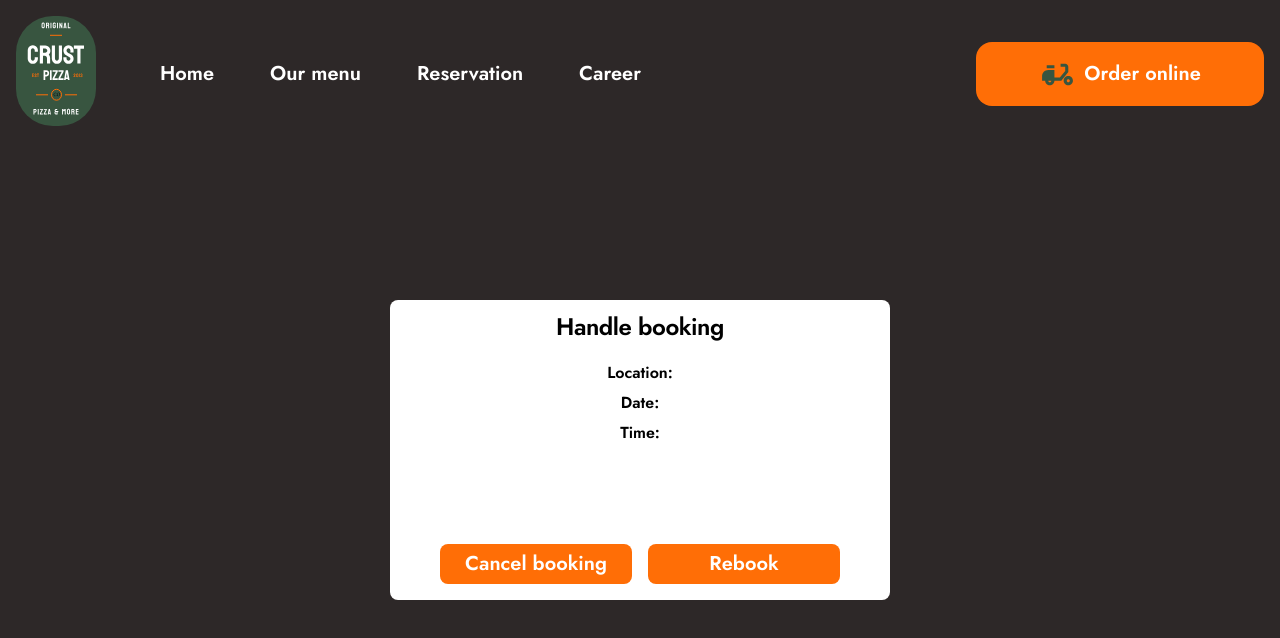
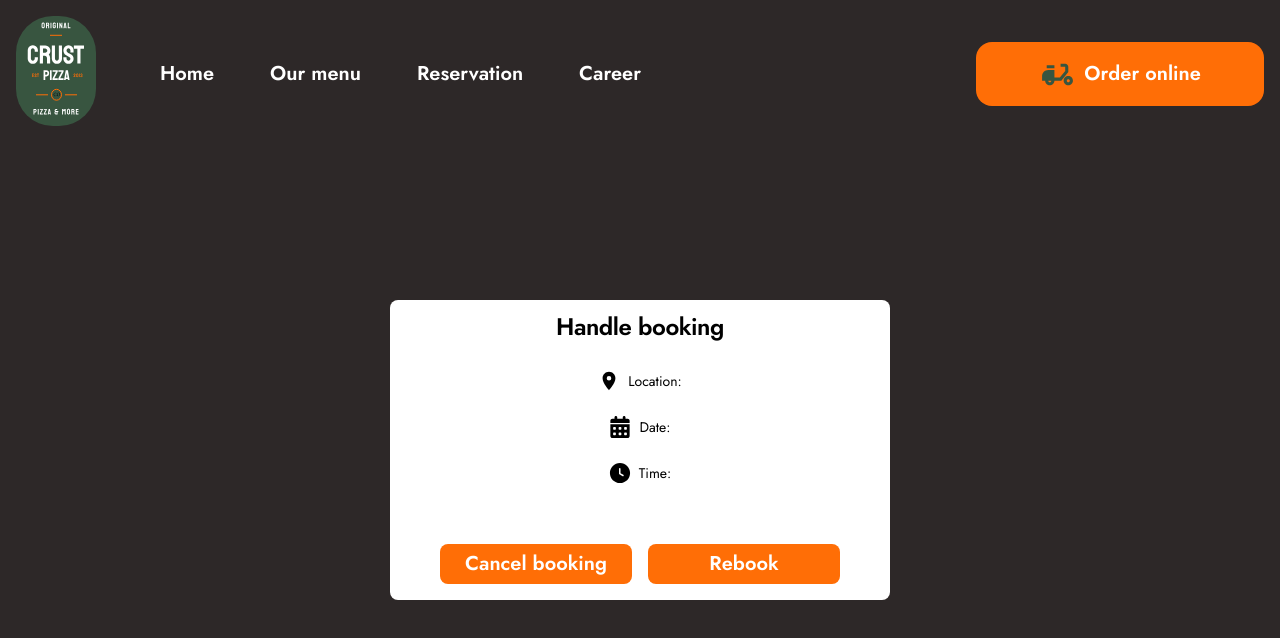
Before and after one commit to tuvaww/Pizzeria, a React (Create React App) app: page /handle-booking in a window 1280 px wide. Shown: the top 638 px of the page. Built offline with nearby package versions, Linux system fonts and the light colour scheme; no server answers.

Commit message:
added icons on handle booking page

```diff
--- a/src/components/reservation/step2/Step2.jsx
+++ b/src/components/reservation/step2/Step2.jsx
@@ -34,7 +34,6 @@ export const Step2 = ({ handleUpdateBooking }) => {
         const day = String(currentDate.getDate()).padStart(2, '0');
 
         const formattedDate = `${year}-${month}-${day}`;
-        console.log('formattedDate', formattedDate);
 
         setSelectedDate(formattedDate);
 
--- a/src/pages/handleBooking/HandleBooking.jsx
+++ b/src/pages/handleBooking/HandleBooking.jsx
@@ -2,6 +2,10 @@ import React, { useEffect, useState } from 'react';
 import { useLocation, useNavigate } from 'react-router-dom';
 import { getRequest, postRequest } from '../../utils/requestUtils';
 import { Button } from '../../ui-components/button/Button';
+import { MdLocationOn } from 'react-icons/md';
+import { FaCalendarDays } from 'react-icons/fa6';
+import { GoClockFill } from 'react-icons/go';
+
 import styles from './style.module.scss';
 
 export const HandleBooking = () => {
@@ -55,9 +59,18 @@ export const HandleBooking = () => {
                 <h2 className={styles.header}>Handle booking</h2>
 
                 <div className={styles.text}>
-                    <p>Location: {location}</p>
-                    <p>Date: {date}</p>
-                    <p>Time: {time}</p>
+                    <div className={styles.wrapper}>
+                        <MdLocationOn size={22} />
+                        <p>Location: {location}</p>
+                    </div>
+                    <div className={styles.wrapper}>
+                        <FaCalendarDays size={22} />
+                        <p>Date: {date}</p>
+                    </div>
+                    <div className={styles.wrapper}>
+                        <GoClockFill size={22} />
+                        <p>Time: {time}</p>
+                    </div>
                 </div>
 
                 <div className={styles.buttonContainer}>
--- a/src/pages/handleBooking/style.module.scss
+++ b/src/pages/handleBooking/style.module.scss
@@ -15,7 +15,7 @@
         display: flex;
         flex-direction: column;
         align-items: center;
-        gap: spacing(lg);
+        gap: spacing(xl);
         padding: spacing(md);
         position: relative;
 
@@ -26,11 +26,21 @@
         }
 
         .text {
-            @include font(headline, xs);
+            @include font(bread-text, sm);
             display: flex;
             flex-direction: column;
             align-items: center;
-            gap: spacing(sm);
+            gap: spacing(lg);
+
+            .wrapper {
+                display: flex;
+                align-items: center;
+                gap: spacing(sm);
+
+                p {
+                    vertical-align: bottom;
+                }
+            }
         }
 
         .buttonContainer {
```
Also changed, not shown: .eslintrc.json.
